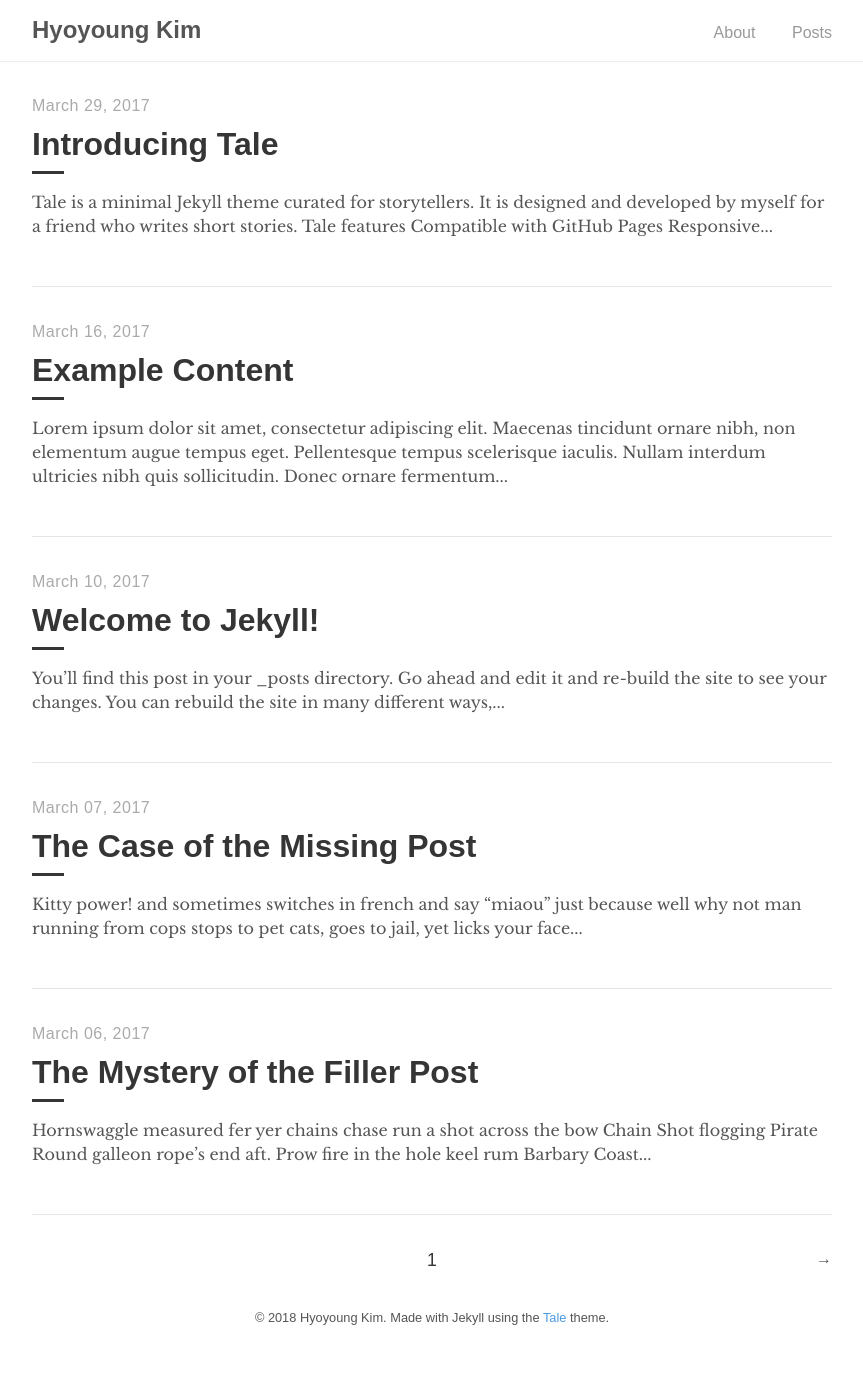
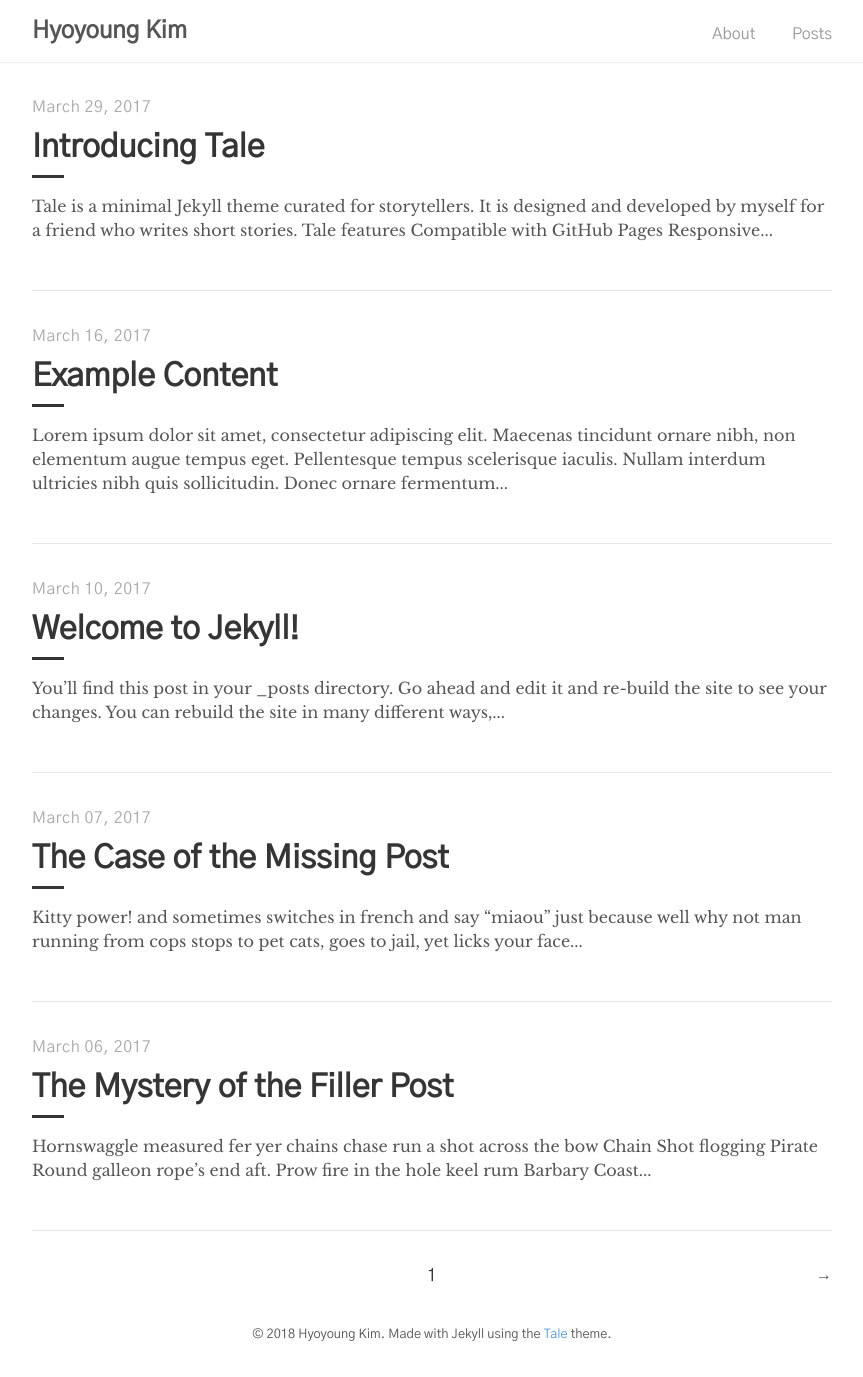
Before and after one commit to hyngkm/hyngkm.github.io, a Jekyll site: the page built from index.html, in a window 1280 px wide. Shown: the whole page, without its empty margins (208-1071 px from the left). Built offline with Jekyll 4.4.1, drawn with Linux system fonts in a browser that asks for light colours; the list of posts is cut into pages by our own code.

Commit message:
Update head.html

```diff
--- a/_includes/head.html
+++ b/_includes/head.html
@@ -7,6 +7,7 @@
   <!-- CSS -->
   <link rel="stylesheet" href="{{ "/assets/main.css" | relative_url }}">
   <link rel="stylesheet" href="https://fonts.googleapis.com/css?family=Libre+Baskerville:400,400i,700">
+  <link href="https://fonts.googleapis.com/css?family=Gothic+A1" rel="stylesheet">
 
   <!-- Favicon -->
   <link rel="icon" type="image/png" sizes="32x32" href="{{ "/assets/favicon-32x32.png" | relative_url }}">
```
